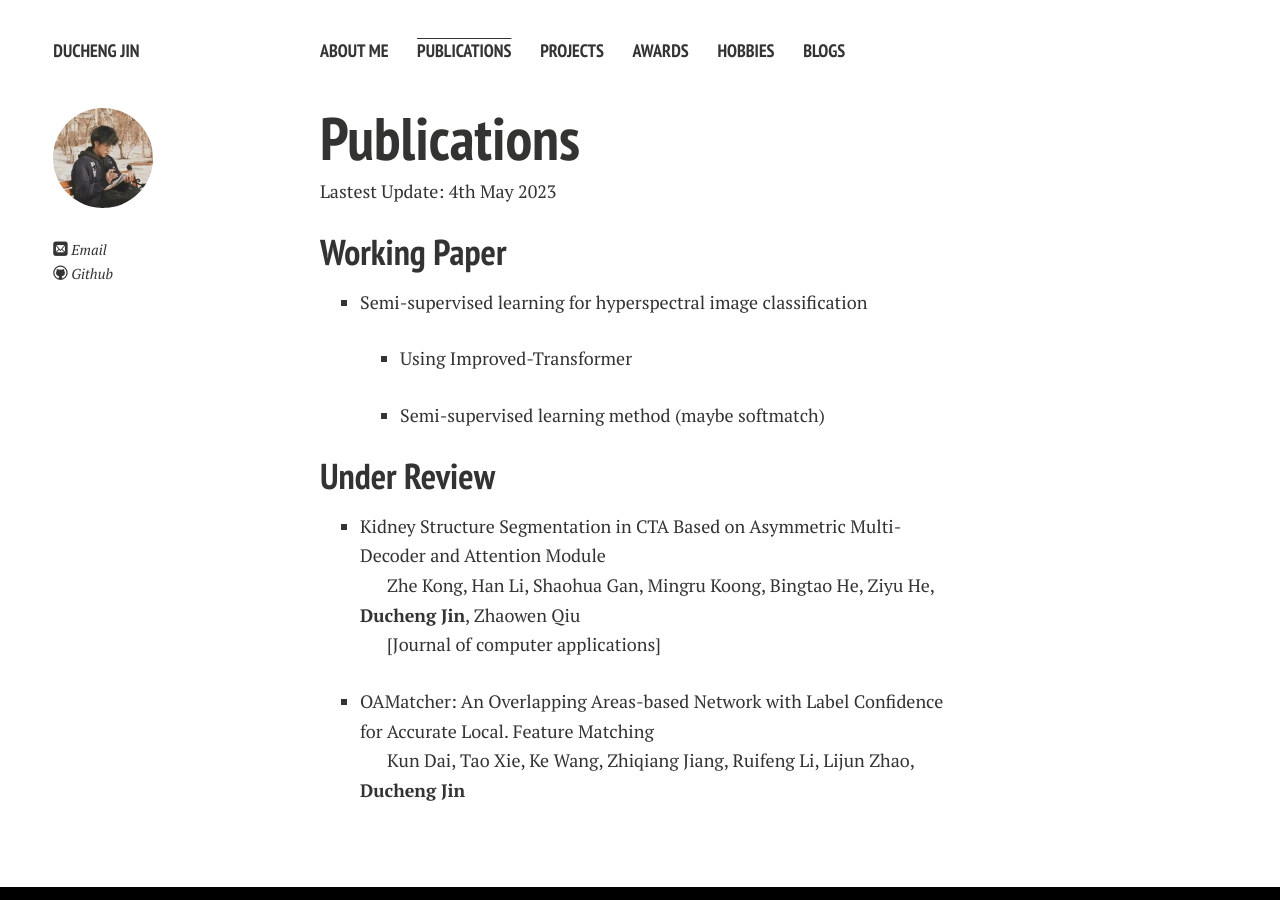
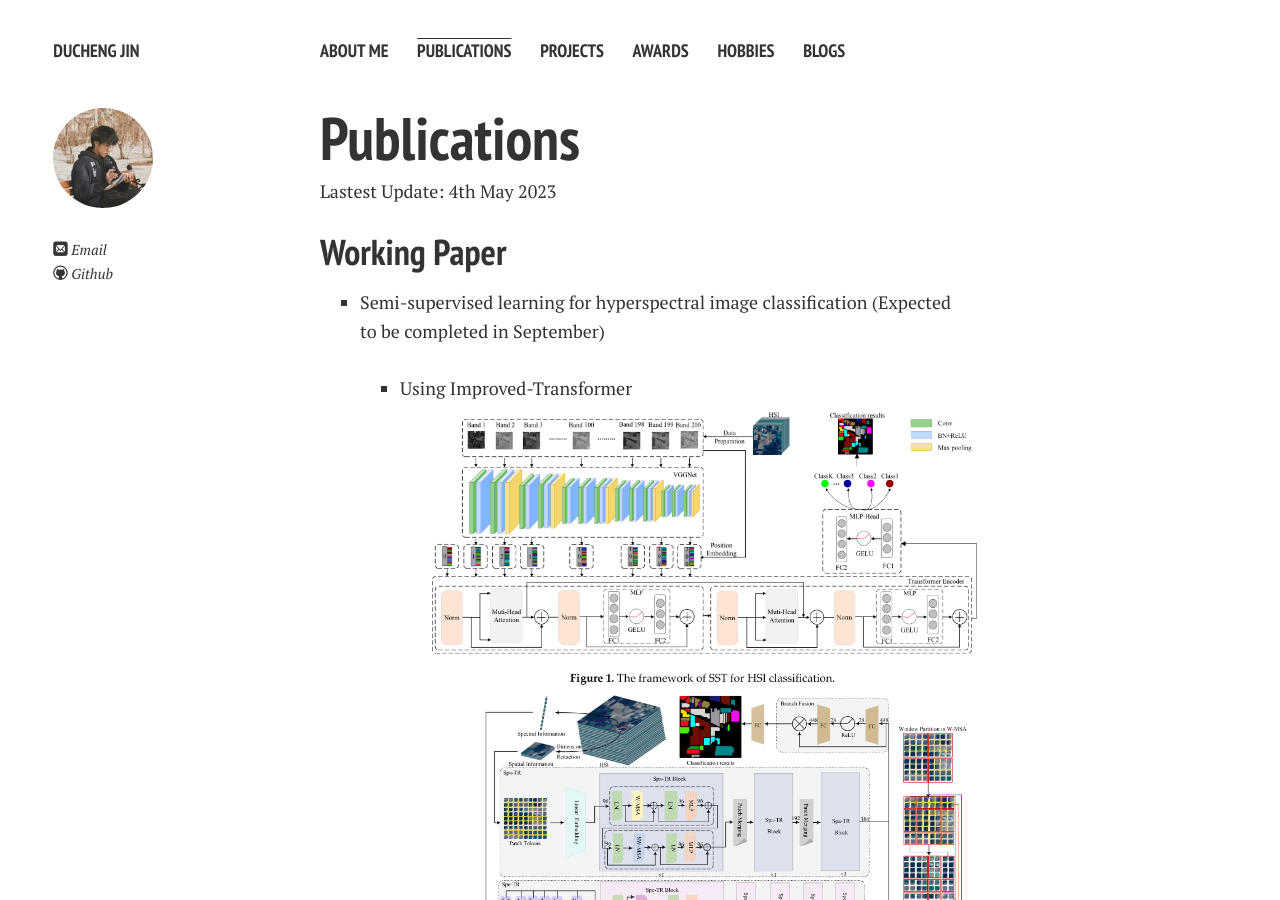
Before and after one commit to JinDucheng/JinDucheng.github.io, a Jekyll site: the page built from publications.md, in a window 1280 px wide and 900 px high. Built offline with Jekyll 4.4.1, drawn with Linux system fonts in a browser that asks for light colours; nearby versions of some CDN libraries; comment, search, counter and statistics services are not loaded; a style sheet for code colours, icons or effects is not loaded.

Commit message:
Update publications.md

```diff
--- a/publications.md
+++ b/publications.md
@@ -10,11 +10,13 @@ Lastest Update: 4th May 2023
 
 ## Working Paper
 
-- Semi-supervised learning for hyperspectral image classification
+- Semi-supervised learning for hyperspectral image classification (Expected to be completed in September)
 
   - Using Improved-Transformer
 
+    <img src="https://github.com/JinDucheng/JinDucheng.github.io/raw/master/src/images/SST.jpeg">
 
+    <img src="https://github.com/JinDucheng/JinDucheng.github.io/raw/master/src/images/2BT.jpeg">
 
   - Semi-supervised learning method (maybe softmatch)
 
```
